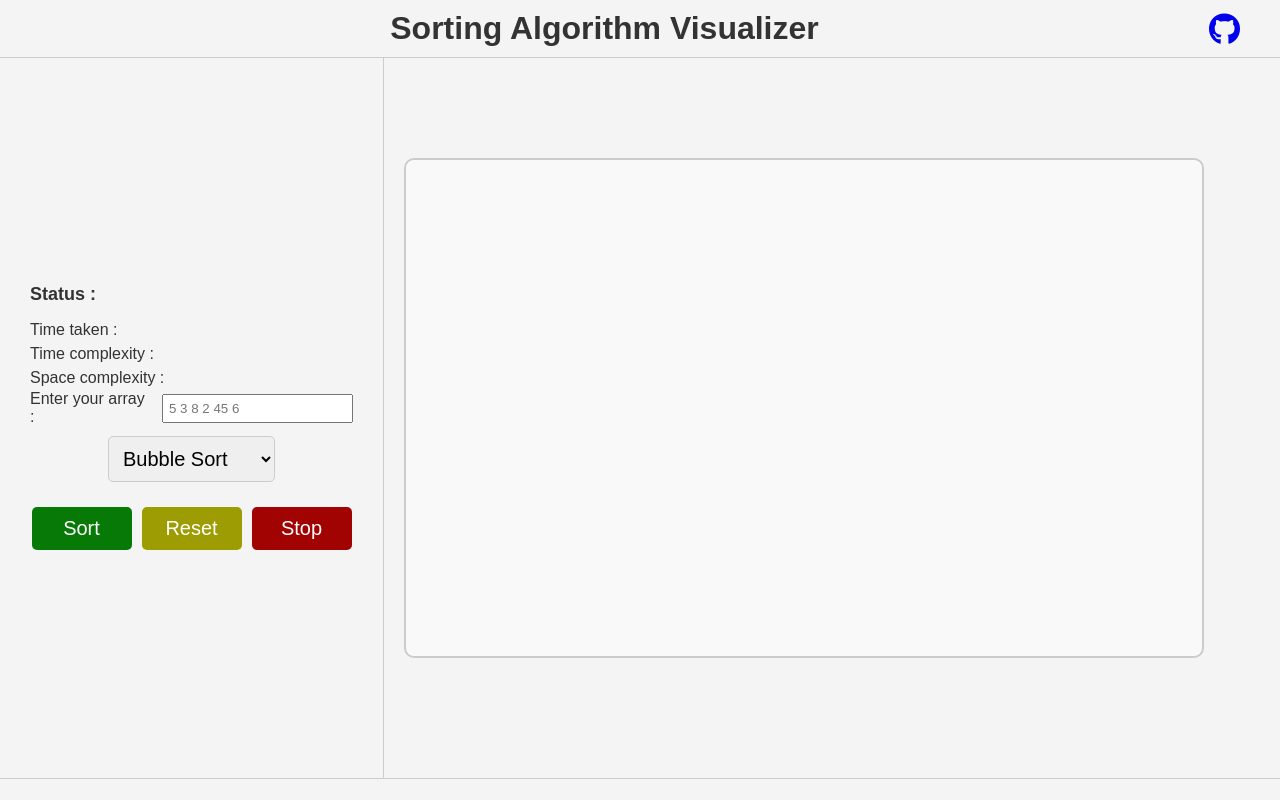
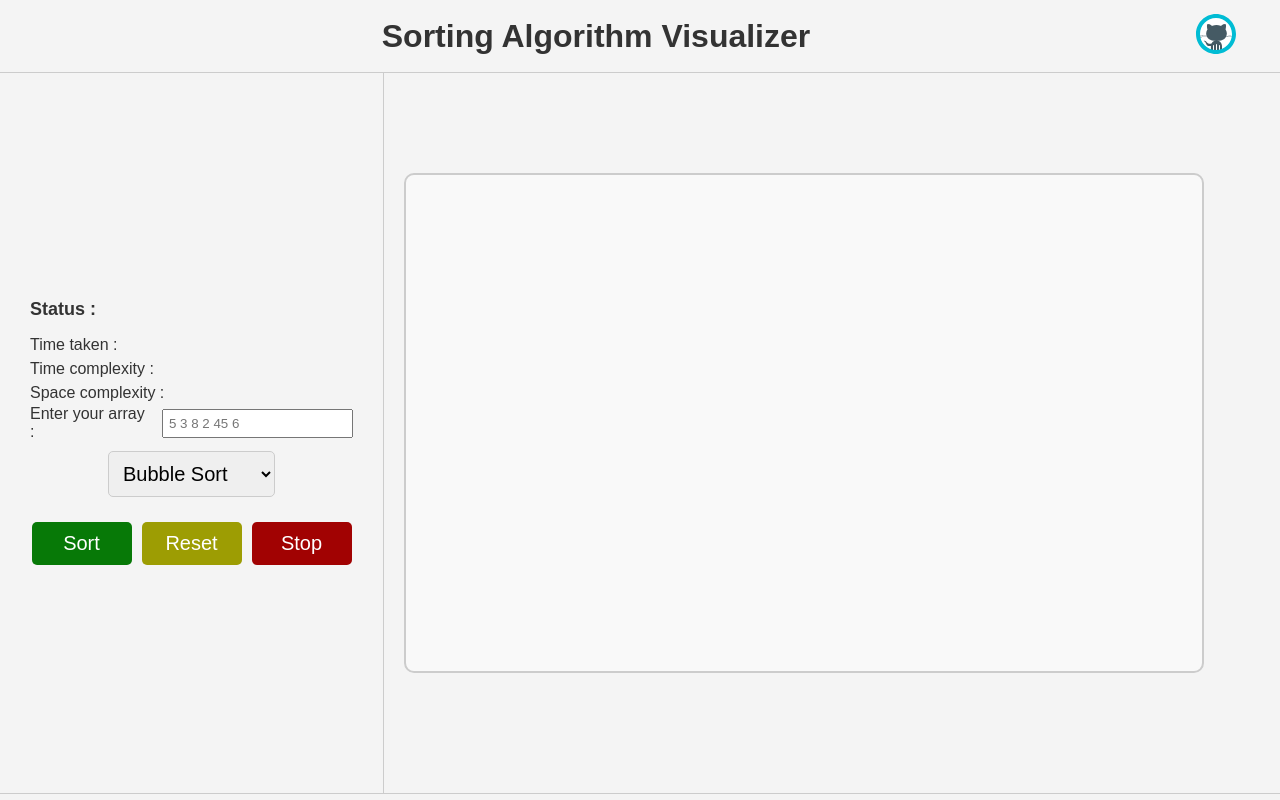
Before and after one commit to Pushparaj13811/sorting-visualizer, a plain HTML site: page index.html in a window 1280 px wide. Drawn offline with Linux system fonts and the light colour scheme.

Commit message:
refactor: Update GitHub link and styling in index.html

```diff
--- a/index.html
+++ b/index.html
@@ -5,10 +5,6 @@
     <meta name="viewport" content="width=device-width, initial-scale=1.0" />
     <title></title>
     <link rel="stylesheet" href="style.css" />
-    <link
-      rel="stylesheet"
-      href="https://cdnjs.cloudflare.com/ajax/libs/font-awesome/6.0.0-beta3/css/all.min.css"
-    />
   </head>
   <body>
     <div class="title-container">
@@ -18,7 +14,35 @@
         target="_blank"
         class="github-icon"
       >
-        <i class="fab fa-github" style="font-size: 32px"></i>
+        <svg
+          xmlns="http://www.w3.org/2000/svg"
+          x="0px"
+          y="0px"
+          width="48"
+          height="48"
+          viewBox="0 0 48 48"
+        >
+          <path
+            fill="#fff"
+            d="M41,24c0,9.4-7.6,17-17,17S7,33.4,7,24S14.6,7,24,7S41,14.6,41,24z"
+          ></path>
+          <path
+            fill="#455a64"
+            d="M21 41v-5.5c0-.3.2-.5.5-.5s.5.2.5.5V41h2v-6.5c0-.3.2-.5.5-.5s.5.2.5.5V41h2v-5.5c0-.3.2-.5.5-.5s.5.2.5.5V41h1.8c.2-.3.2-.6.2-1.1V36c0-2.2-1.9-5.2-4.3-5.2h-2.5c-2.3 0-4.3 3.1-4.3 5.2v3.9c0 .4.1.8.2 1.1L21 41 21 41zM40.1 26.4C40.1 26.4 40.1 26.4 40.1 26.4c0 0-1.3-.4-2.4-.4 0 0-.1 0-.1 0-1.1 0-2.9.3-2.9.3-.1 0-.1 0-.1-.1 0-.1 0-.1.1-.1.1 0 2-.3 3.1-.3 1.1 0 2.4.4 2.5.4.1 0 .1.1.1.2C40.2 26.3 40.2 26.4 40.1 26.4zM39.8 27.2C39.8 27.2 39.8 27.2 39.8 27.2c0 0-1.4-.4-2.6-.4-.9 0-3 .2-3.1.2-.1 0-.1 0-.1-.1 0-.1 0-.1.1-.1.1 0 2.2-.2 3.1-.2 1.3 0 2.6.4 2.6.4.1 0 .1.1.1.2C39.9 27.1 39.9 27.2 39.8 27.2zM7.8 26.4c-.1 0-.1 0-.1-.1 0-.1 0-.1.1-.2.8-.2 2.4-.5 3.3-.5.8 0 3.5.2 3.6.2.1 0 .1.1.1.1 0 .1-.1.1-.1.1 0 0-2.7-.2-3.5-.2C10.1 26 8.6 26.2 7.8 26.4 7.8 26.4 7.8 26.4 7.8 26.4zM8.2 27.9c0 0-.1 0-.1-.1 0-.1 0-.1 0-.2.1 0 1.4-.8 2.9-1 1.3-.2 4 .1 4.2.1.1 0 .1.1.1.1 0 .1-.1.1-.1.1 0 0 0 0 0 0 0 0-2.8-.3-4.1-.1C9.6 27.1 8.2 27.9 8.2 27.9 8.2 27.9 8.2 27.9 8.2 27.9z"
+          ></path>
+          <path
+            fill="#455a64"
+            d="M14.2,23.5c0-4.4,4.6-8.5,10.3-8.5c5.7,0,10.3,4,10.3,8.5S31.5,31,24.5,31S14.2,27.9,14.2,23.5z"
+          ></path>
+          <path
+            fill="#455a64"
+            d="M28.6 16.3c0 0 1.7-2.3 4.8-2.3 1.2 1.2.4 4.8 0 5.8L28.6 16.3zM20.4 16.3c0 0-1.7-2.3-4.8-2.3-1.2 1.2-.4 4.8 0 5.8L20.4 16.3zM20.1 35.9c0 0-2.3 0-2.8 0-1.2 0-2.3-.5-2.8-1.5-.6-1.1-1.1-2.3-2.6-3.3-.3-.2-.1-.4.4-.4.5.1 1.4.2 2.1 1.1.7.9 1.5 2 2.8 2 1.3 0 2.7 0 3.5-.9L20.1 35.9z"
+          ></path>
+          <path
+            fill="#00bcd4"
+            d="M24,4C13,4,4,13,4,24s9,20,20,20s20-9,20-20S35,4,24,4z M24,40c-8.8,0-16-7.2-16-16S15.2,8,24,8 s16,7.2,16,16S32.8,40,24,40z"
+          ></path>
+        </svg>
       </a>
     </div>
     <div class="container">
```
